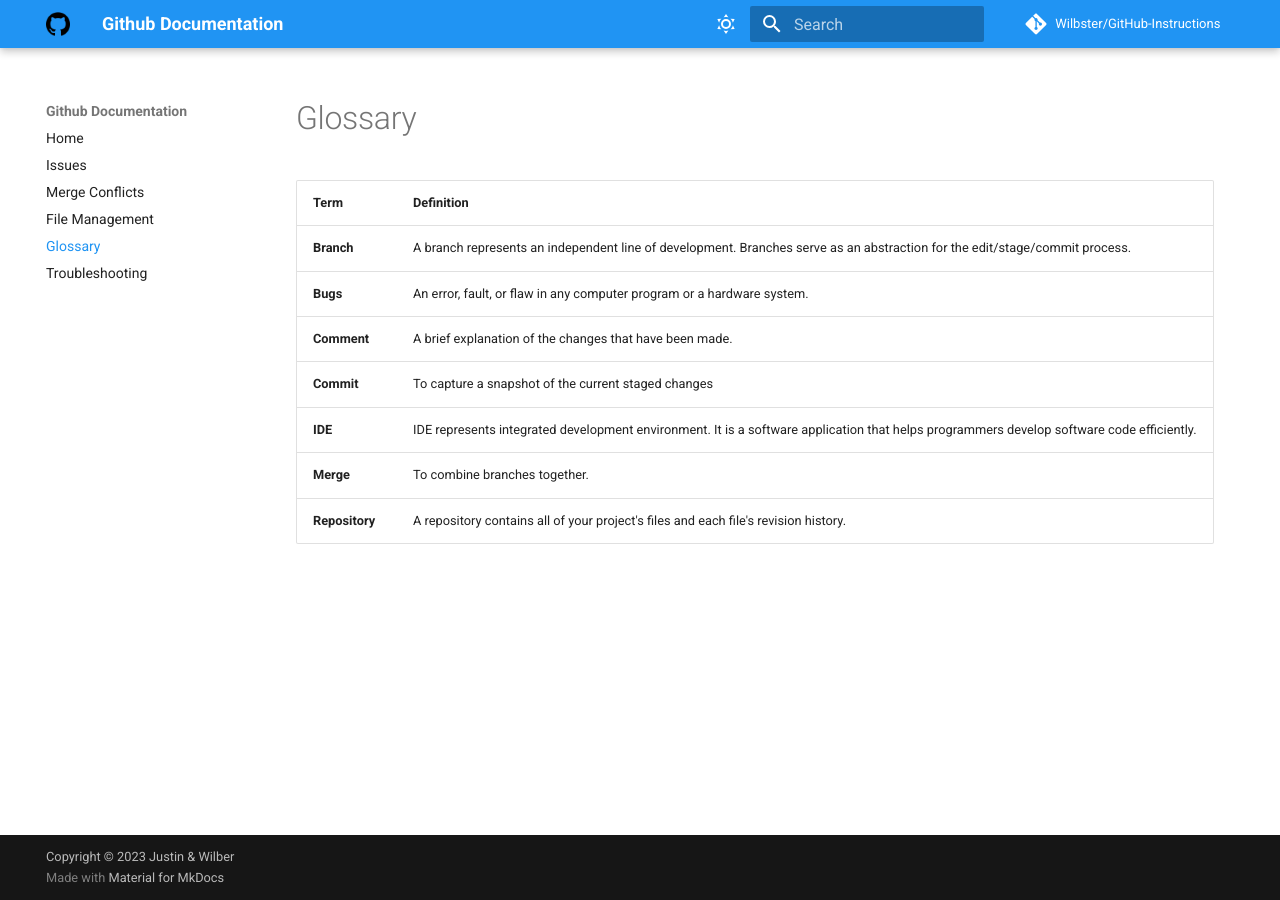
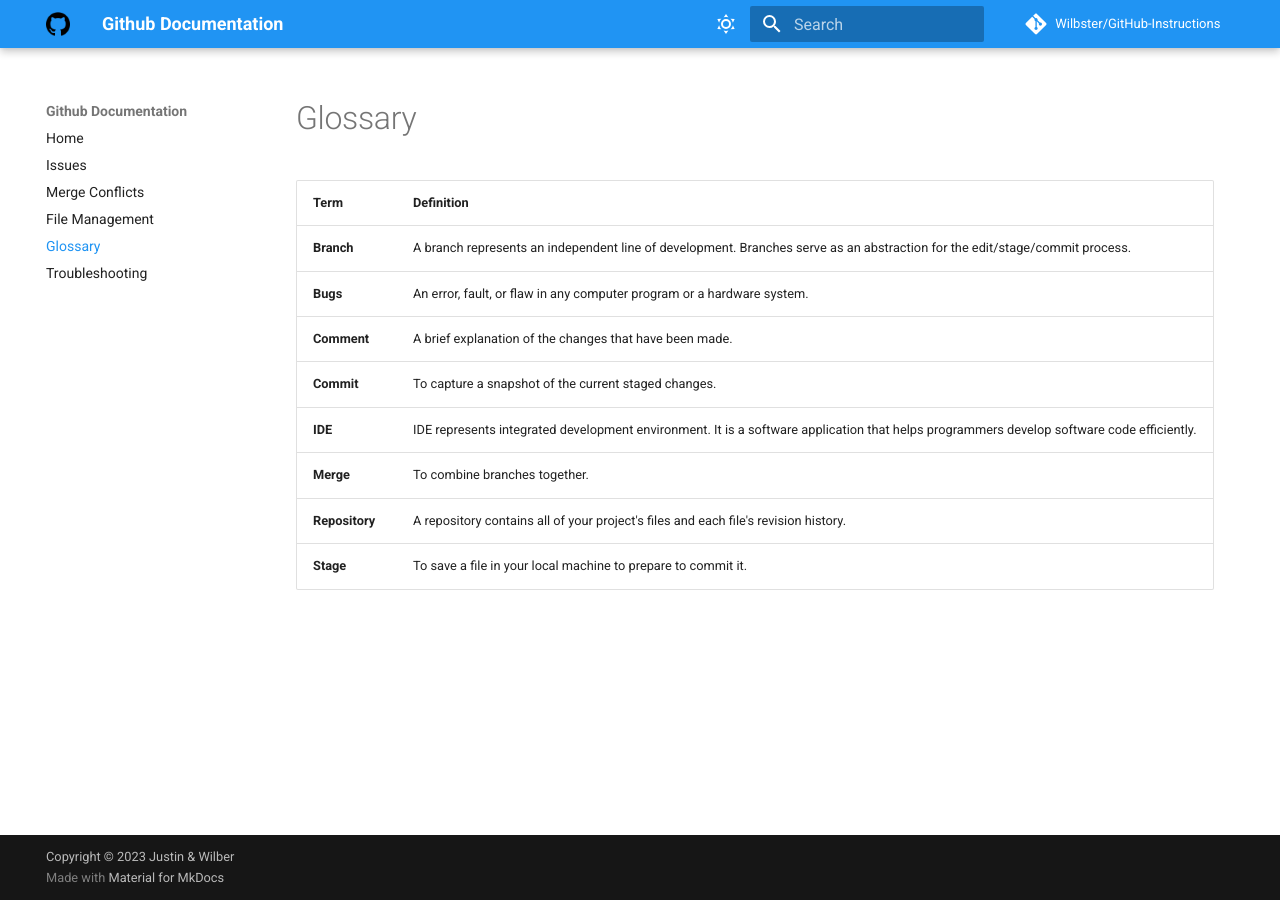
Before and after one commit to Wilbster/GitHub-Instructions, an MkDocs documentation site: the page built from docs/glossary.md, in a window 1280 px wide. Built offline with MkDocs 1.6.1 and Material for MkDocs 9.7.7, drawn with Linux system fonts in a browser that asks for light colours; comment, search, counter and statistics services are not loaded.

```diff
--- a/docs/glossary.md
+++ b/docs/glossary.md
@@ -1,9 +1,10 @@
-| **Term**      | **Definition**                                                                                                                            |
-|---------------|-------------------------------------------------------------------------------------------------------------------------------------------|
-| **Branch**    | A branch represents an independent line of development. Branches serve as an abstraction for the edit/stage/commit process.               |
-| **Bugs**      | An error, fault, or flaw in any computer program or a hardware system.                                                                    |
-| **Comment**   | A brief explanation of the changes that have been made.                                                                                   |
-| **Commit**    | To capture a snapshot of the current staged changes                                                                                       |
-| **IDE**       | IDE represents integrated development environment. It is a software application that helps programmers develop software code efficiently.
-| **Merge**     | To combine branches together.                                                                                                             |
+| **Term**       | **Definition**                                                                                                                            |
+|----------------|-------------------------------------------------------------------------------------------------------------------------------------------|
+| **Branch**     | A branch represents an independent line of development. Branches serve as an abstraction for the edit/stage/commit process.               |
+| **Bugs**       | An error, fault, or flaw in any computer program or a hardware system.                                                                    |
+| **Comment**    | A brief explanation of the changes that have been made.                                                                                   |
+| **Commit**     | To capture a snapshot of the current staged changes.                                                                                      |
+| **IDE**        | IDE represents integrated development environment. It is a software application that helps programmers develop software code efficiently.
+| **Merge**      | To combine branches together.                                                                                                             |
 | **Repository** | A repository contains all of your project's files and each file's revision history.                                                       |
+| **Stage**      | To save a file in your local machine to prepare to commit it.                                                                             |
```
Also changed, not shown: ci.yml (added, +22 -0 lines), docs/AddingRenaming.md (+8 -0 lines).
